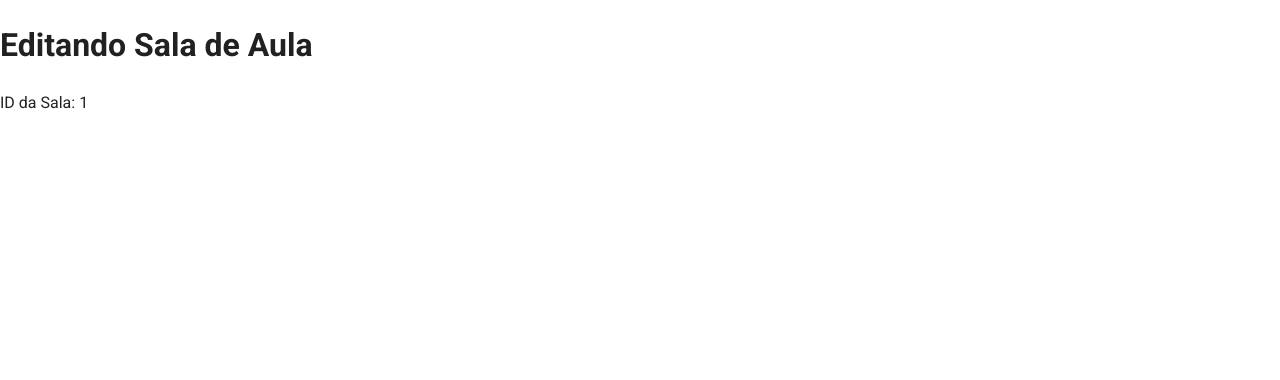
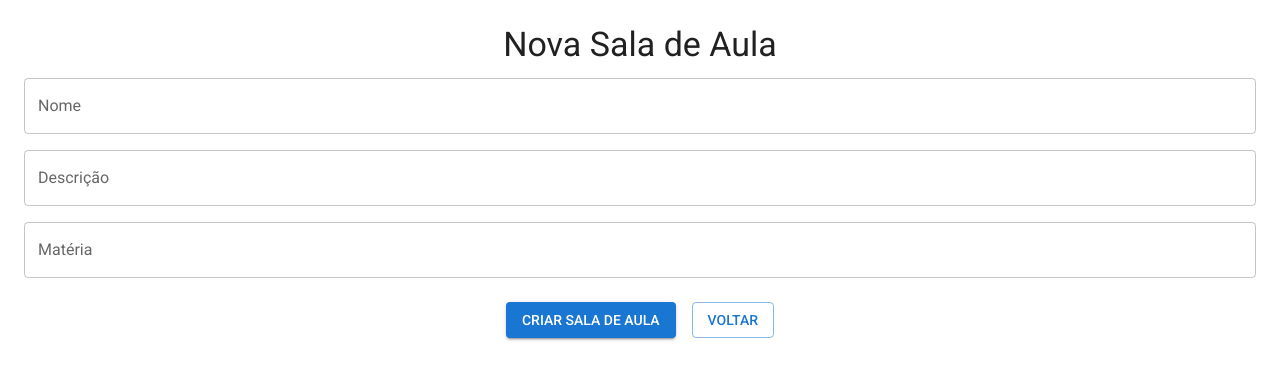
Before and after one commit to AriReboucas/crm, a Next.js app in the folder frontend/: page /classrooms/1/edit in a window 1280 px wide. Shown: the top 380 px of the page. Built offline with nearby package versions, Linux system fonts and the light colour scheme; no server answers; what @mui/material-nextjs would draw is missing.

Commit message:
feat: create new/edit pages

```diff
--- a/frontend/src/app/classrooms/[id]/edit/page.tsx
+++ b/frontend/src/app/classrooms/[id]/edit/page.tsx
@@ -1,17 +1,85 @@
 "use client";
 
-import { useParams } from "next/navigation";
+import { Box, Typography, TextField, Button } from "@mui/material";
+import { useState } from "react";
+import { useRouter } from "next/navigation";
+import { createClassroom } from "@/services/classroom.service";
 
-const EditClassroom = () => {
-  const params = useParams();
-  const classroomId = params.id; // Valor capturado da URL (17, por exemplo).
+const CreateClassroomPage = () => {
+  const [name, setName] = useState("");
+  const [description, setDescription] = useState("");
+  const [subject, setSubject] = useState("");
+  const [error, setError] = useState("");
+  const router = useRouter();
+
+  const handleSubmit = async (event: React.FormEvent) => {
+    setError("");
+    event.preventDefault();
+
+    try {
+      const response = await createClassroom({ name, description, subject });
+
+      router.push(`/classrooms/${response.id}`);
+    } catch (error) {
+      setError("Failed to create classroom");
+    }
+  };
 
   return (
-    <div>
-      <h1>Editando Sala de Aula</h1>
-      <p>ID da Sala: {classroomId}</p>
-    </div>
+    <Box
+      sx={{
+        display: "flex",
+        flexDirection: "column",
+        alignItems: "center",
+        padding: 3,
+      }}
+      suppressHydrationWarning
+    >
+      <Typography variant="h4" gutterBottom>
+        Nova Sala de Aula
+      </Typography>
+
+      <TextField
+        label="Nome"
+        variant="outlined"
+        fullWidth
+        value={name}
+        onChange={(e) => setName(e.target.value)}
+        sx={{ marginBottom: 2 }}
+      />
+
+      <TextField
+        label="Descrição"
+        variant="outlined"
+        fullWidth
+        value={description}
+        onChange={(e) => setDescription(e.target.value)}
+        sx={{ marginBottom: 2 }}
+      />
+
+      <TextField
+        label="Matéria"
+        variant="outlined"
+        fullWidth
+        value={subject}
+        onChange={(e) => setSubject(e.target.value)}
+        sx={{ marginBottom: 3 }}
+      />
+
+      <Box sx={{ display: "flex", gap: 2 }}>
+        <Button variant="contained" color="primary" onClick={handleSubmit}>
+          Criar Sala de Aula
+        </Button>
+        <Button
+          variant="outlined"
+          color="primary"
+          onClick={() => router.push("/classrooms")}
+        >
+          Voltar
+        </Button>
+      </Box>
+    </Box>
   );
 };
 
-export default EditClassroom;
+export default CreateClassroomPage;
--- a/frontend/src/app/classrooms/page.tsx
+++ b/frontend/src/app/classrooms/page.tsx
@@ -27,14 +27,14 @@ const ClassroomsPage = () => {
   const [activityToDelete, setActivityToDelete] = useState<string | null>(null);
   const router = useRouter();
 
-  const getClassroomsFromLocalStorage = async () => {
+  const fetchClassrooms = async () => {
     const classrooms = await getAllClassrooms();
 
     setClassrooms(classrooms);
   };
 
   useEffect(() => {
-    getClassroomsFromLocalStorage();
+    fetchClassrooms();
   }, []);
 
   const handleEdit = (id: string) => {
@@ -84,7 +84,7 @@ const ClassroomsPage = () => {
   };
 
   const handleCreate = () => {
-    router.push("/create-classroom");
+    router.push("/classrooms/new");
   };
 
   const handleClassroomClick = (id: string) => {
--- a/frontend/src/services/classroom.service.ts
+++ b/frontend/src/services/classroom.service.ts
@@ -1,7 +1,8 @@
 import api from "@/utils/api";
 
-export const createClassroom = async (professorId: string, classroom: any) => {
-    const response = await api.post(`/professor/${professorId}/classroom`, classroom);
+export const createClassroom = async (classroom: any) => {
+    const professorId = localStorage.getItem("token");
+    const response = await api.post(`/professor/${professorId}/classrooms`, classroom);
 
     return response.data;
 }
```
Also changed, not shown: frontend/src/app/activity/[id]/page.tsx (+26 -5 lines), frontend/src/app/classrooms/[id]/page.tsx (+28 -3 lines), frontend/src/app/classrooms/new/page.tsx (+79 -3 lines), 1 other file (tests, documents, lock files or other folders).
